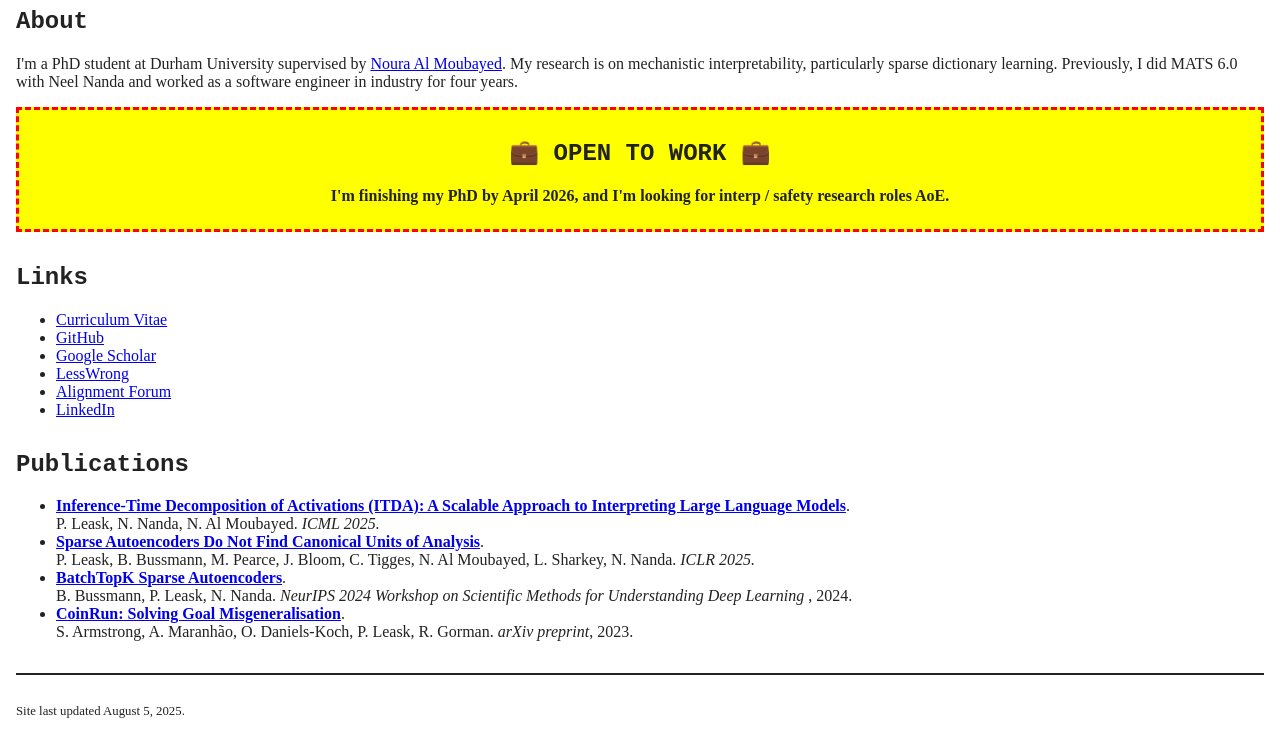
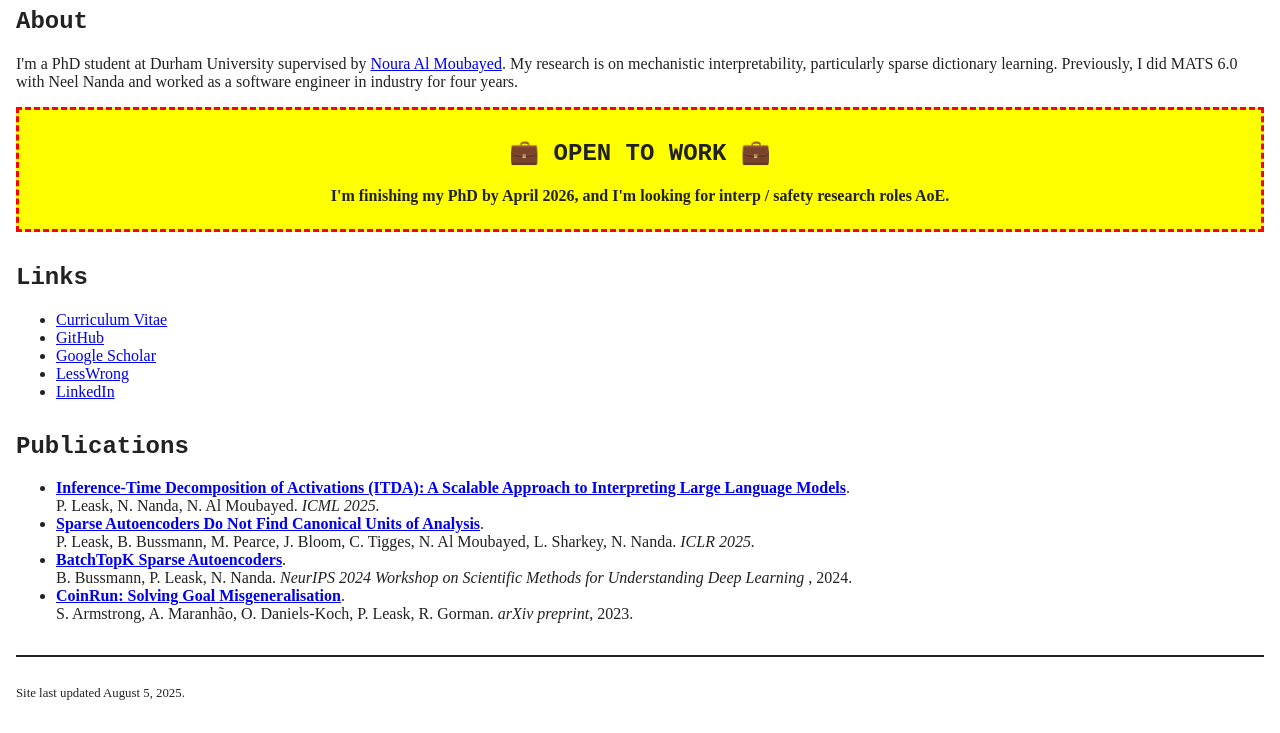
Before and after one commit to pleask/pleask.github.io, a plain HTML site: page index.html in a window 1280 px wide. Shown: the part 67-800 px from the top of the page. Drawn offline with Linux system fonts and the light colour scheme.

Commit message:
remove alignment forum link

```diff
--- a/index.html
+++ b/index.html
@@ -75,7 +75,6 @@
                 <li><a href="https://scholar.google.com/citations?user=KRHo4psAAAAJ&hl=en" target="_blank">Google
                         Scholar</a></li>
                 <li><a href="https://www.lesswrong.com/users/patrick-leask" target="_blank">LessWrong</a></li>
-                <li><a href="https://www.alignmentforum.org/" target="_blank">Alignment Forum</a></li>
                 <li><a href="https://www.linkedin.com/in/patrick-leask-632916182/" target="_blank">LinkedIn</a></li>
         </section>
 
```
